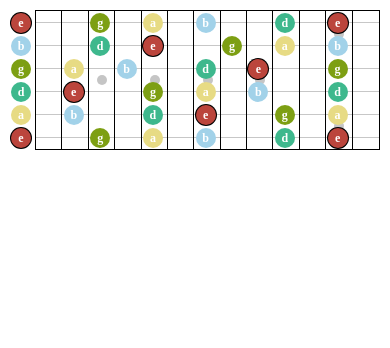
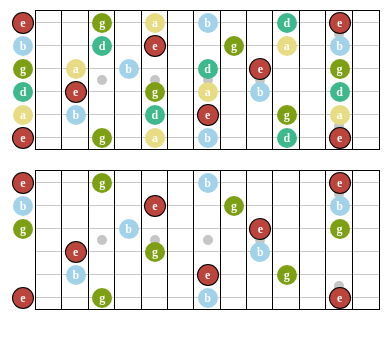
Before and after one commit to derektmueller/guitar_chord_diagrams, a React app: page / in a window 390 px wide. Shown: the top 348 px of the page. Built offline with nearby package versions, Linux system fonts and the light colour scheme.

Commit message:
add mobile styling, add print styling, move chord diagram config options into props

```diff
--- a/index.html
+++ b/index.html
@@ -1,11 +1,12 @@
 <!DOCTYPE html>
 <html lang="en">
 <head>
+  <meta content="width=device-width, initial-scale=1.0, maximum-scale=1.0, user-scalable=0" name="viewport">
   <meta charset="utf-8" />
   <title></title>
 </head>
 <body>
   <div id="app"></div>
-  <script src="./dist/bundle.js"></script>
+  <script src="assets/bundle.js"></script>
 </body>
 </html>
--- a/package.json
+++ b/package.json
@@ -7,7 +7,8 @@
     "test": "./node_modules/jasmine/bin/jasmine.js",
     "autotest": "./node_modules/jasmine-node/bin/jasmine-node --autotest spec --watch lib",
     "start": "webpack --config webpack.config.js",
-    "watch": "webpack --config webpack.config.js --watch"
+    "watch": "webpack --config webpack.config.js --watch",
+    "dev-server": "webpack-dev-server.js --inline"
   },
   "author": "",
   "license": "ISC",
--- a/src/components/App.jsx
+++ b/src/components/App.jsx
@@ -3,8 +3,31 @@ import ChordDiagram from "./ChordDiagram.jsx";
 
 export default class App extends React.Component {
   render() {
-    return (
-     <ChordDiagram />
-    );
+    return ([
+     <ChordDiagram
+      colorPalette={
+        {
+          e: 'BB453C',
+          g: '7D9F13',
+          a: 'E7DB84',
+          b: 'A2D2E9',
+          d: '3EB88D'
+        }
+      }
+      chord={['e', 'g', 'a', 'b', 'd']}
+      root='e'
+     />,
+     <ChordDiagram
+      colorPalette={
+        {
+          e: 'BB453C',
+          g: '7D9F13',
+          b: 'A2D2E9'
+        }
+      }
+      chord={['e', 'g', 'b']}
+      root='e'
+     />
+    ]);
   }
 }
--- a/src/components/ChordDiagram.jsx
+++ b/src/components/ChordDiagram.jsx
@@ -8,15 +8,9 @@ export default class ChordDiagram extends React.Component {
     this.fretCount = 13;
     this.chordDiagrams = new ChordDiagrams({
       fretCount: this.fretCount});
-    this.colorPalette = [
-      'BB453C',
-      '7D9F13',
-      'E7DB84',
-      'A2D2E9',
-      '3EB88D'
-    ];
-    this.chord = ['e', 'g', 'a', 'b', 'd'];
-    this.root = 'e';
+    this.colorPalette = props.colorPalette;
+    this.chord = props.chord;
+    this.root = props.root;
 
     this.state = {
       diagram: this.chordDiagrams.getDiagram(this.chord.join(' '))
@@ -60,31 +54,26 @@ export default class ChordDiagram extends React.Component {
         style={{
           left: `${i * this.fretWidth()}%`,
           background:
-            `#${this.colorPalette[this.chord.indexOf(note)]}`
+            `#${this.colorPalette[note]}`
         }}>{this.renderNoteLabel(note)}
       </div>) : null;
   }
 
-  renderStrings() {
-    return (
-      this.state.diagram.map((string, i) => {
+  renderString(string, i) {
     return (
       <div style={{height: `${this.stringSpacing()}%`}}
         className='string-container' key={i}>
 
         {[<div className='string' key={`string-${i}`}></div>]
-              .concat(
-                string.map((note, j) => {
-                    return this.renderNote(note, j);
-                }))}
+          .concat(string.map(this.renderNote.bind(this)))}
       </div>);
-      }));
   }
 
-  renderDots() {
-    return [3, 5, 7, 9, 15, 17]
-      .filter((fret) => fret < this.fretCount)
-      .map((fret, i) => {
+  renderStrings() {
+    return this.state.diagram.map(this.renderString.bind(this));
+  }
+
+  renderDot(fret, i) {
     return <div className='dot'
       key={i}
       style={{
@@ -92,22 +81,19 @@ export default class ChordDiagram extends React.Component {
           `${fret * this.fretWidth() - this.fretWidth() / 2}%`,
       }}>
       </div>;
-      });
+  }
+
+  renderDots() {
+    return [3, 5, 7, 9, 15, 17]
+      .filter((fret) => fret < this.fretCount)
+      .map(this.renderDot.bind(this));
   }
 
   renderDoubleDots() {
     return <div className='double-dots'>
       {[12, 12]
         .filter((fret) => fret < this.fretCount)
-        .map((fret, i) => {
-          return <div className='dot'
-            key={i}
-            style={{
-              left:
-                `${fret * this.fretWidth() - this.fretWidth() / 2}%`,
-            }}>
-            </div>;
-        })}
+        .map(this.renderDot.bind(this))}
       </div>;
   }
 
--- a/src/style/index.scss
+++ b/src/style/index.scss
@@ -68,8 +68,6 @@ body * {
 
       .note {
         position: absolute;
-        margin-left: -25px;
-        margin-top: 2px;
         border-radius: 50%;
         width: 20px;
         height: 20px;
@@ -79,6 +77,13 @@ body * {
         color: white;
         font-weight: bold;
         top: 0;
+        margin-top: 2px;
+        margin-left: -23px;
+        -webkit-print-color-adjust: exact;
+
+        @media(min-width: 576px) {
+          margin-left: -25px;
+        }
 
         * {
           display: inline-block;
--- a/webpack.config.js
+++ b/webpack.config.js
@@ -4,6 +4,7 @@ module.exports = {
   entry: './src/index.jsx',
   output: {
     filename: 'bundle.js',
+    publicPath: "/assets/",
     path: path.resolve(__dirname, 'dist')
   },
   module: {
```
Lines whose indentation alone changed are shown as unchanged.
